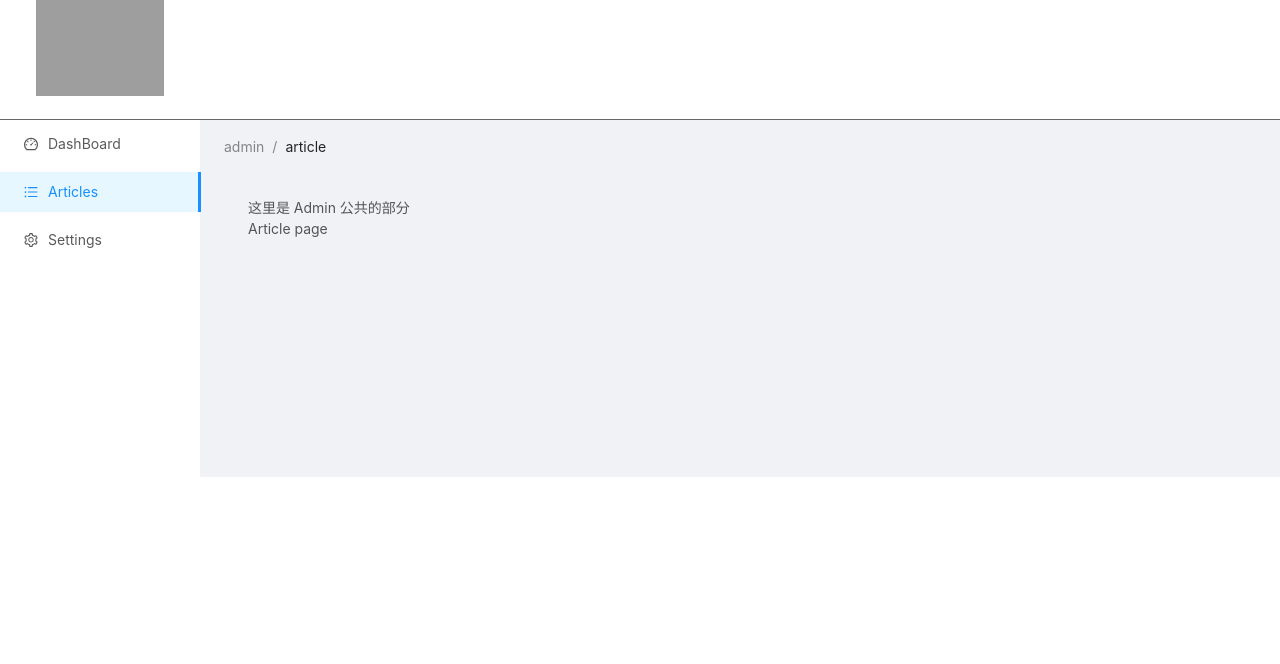
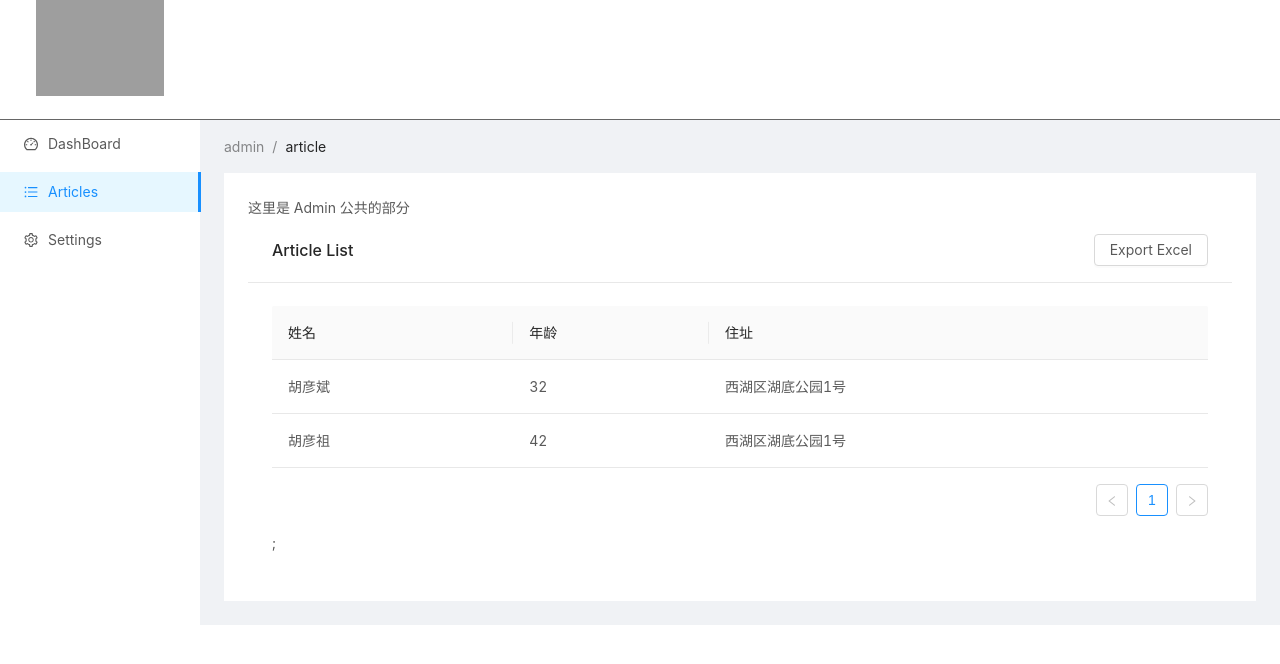
Before and after one commit to zhichengzhoupro/react, a React (Create React App) app in the folder antd-demo/: page /admin/dashboard in a window 1280 px wide. Both pictures are taken after a click on the item "Articles". Shown: the top 664 px of the page. Built offline with nearby package versions, Linux system fonts and the light colour scheme; grey boxes are pictures that could not be loaded; the HTML template or start-up script is replaced by a standard one.

Commit message:
P49 finish

```diff
--- a/antd-demo/package.json
+++ b/antd-demo/package.json
@@ -13,6 +13,7 @@
     "@types/react-loadable": "^5.5.3",
     "@types/react-router-dom": "^5.1.3",
     "antd": "^4.0.3",
+    "axios": "^0.19.2",
     "babel-plugin-import": "^1.13.0",
     "customize-cra": "^0.9.1",
     "node-sass": "^4.13.1",
@@ -26,7 +27,7 @@
     "typescript": "~3.7.2"
   },
   "scripts": {
-    "start": "react-app-rewired start --watch",
+    "start": "react-app-rewired start",
     "build": "react-app-rewired build",
     "test": "react-app-rewired test",
     "eject": "react-scripts eject"
--- a/antd-demo/src/components/frame/Frame.scss
+++ b/antd-demo/src/components/frame/Frame.scss
@@ -15,3 +15,6 @@
     }
   }
 }
+.site-layout-background {
+  background-color: #ffffff;
+}
--- a/antd-demo/src/components/frame/Frame.tsx
+++ b/antd-demo/src/components/frame/Frame.tsx
@@ -1,4 +1,5 @@
-import React, {Component} from 'react';
+
+import React, {Component} from "react";
 import {Layout, Menu, Breadcrumb} from 'antd';
 import './Frame.scss';
 import {adminRoutes, Route} from '../../routers/Router'
@@ -100,7 +101,7 @@ class Frame extends Component<FrameProps, FrameState> {
                                 minHeight: 280,
                             }}
                         >
-                            {this.props.children}
+                                {this.props.children}
                         </Content>
                     </Layout>
                 </Layout>
@@ -108,5 +109,4 @@ class Frame extends Component<FrameProps, FrameState> {
         );
     }
 }
-
 export default withRouter(Frame);
--- a/antd-demo/src/views/Article/Article.tsx
+++ b/antd-demo/src/views/Article/Article.tsx
@@ -1,10 +1,52 @@
 import React, {Component} from 'react';
+import {Button, Card, Table} from "antd";
 
 class Article extends Component {
+    state = {
+         dataSource : [
+            {
+                key: '1',
+                name: '胡彦斌',
+                age: 32,
+                address: '西湖区湖底公园1号',
+            },
+            {
+                key: '2',
+                name: '胡彦祖',
+                age: 42,
+                address: '西湖区湖底公园1号',
+            },
+        ],
+
+     columns : [
+        {
+            title: '姓名',
+            dataIndex: 'name',
+            key: 'name',
+        },
+        {
+            title: '年龄',
+            dataIndex: 'age',
+            key: 'age',
+        },
+        {
+            title: '住址',
+            dataIndex: 'address',
+            key: 'address',
+        },
+    ]
+
+    }
     render() {
+
         return (
-            <div>
-                Article page
+            <div className="site-card-border-less-wrapper">
+                <Card
+                    extra={<Button>Export Excel</Button>}
+                    title="Article List"
+                    bordered={false} >
+                    <Table dataSource={this.state.dataSource} columns={this.state.columns} />;
+                </Card>
             </div>
         );
     }
--- a/antd-demo/src/views/admin/Admin.tsx
+++ b/antd-demo/src/views/admin/Admin.tsx
@@ -1,3 +1,4 @@
+
 import React, {Component} from 'react';
 import {Route, Switch, Redirect} from 'react-router-dom'
 import {adminRoutes} from '../../routers/Router'
```
Also changed, not shown: antd-demo/src/services/service.tsx (added, +25 -0 lines), 2 other files (tests, documents, lock files or other folders).
